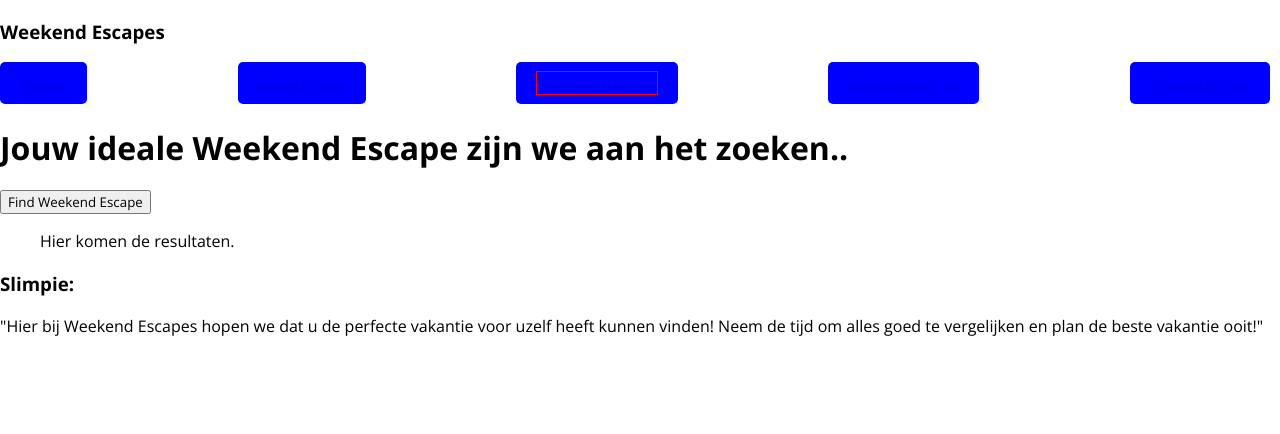
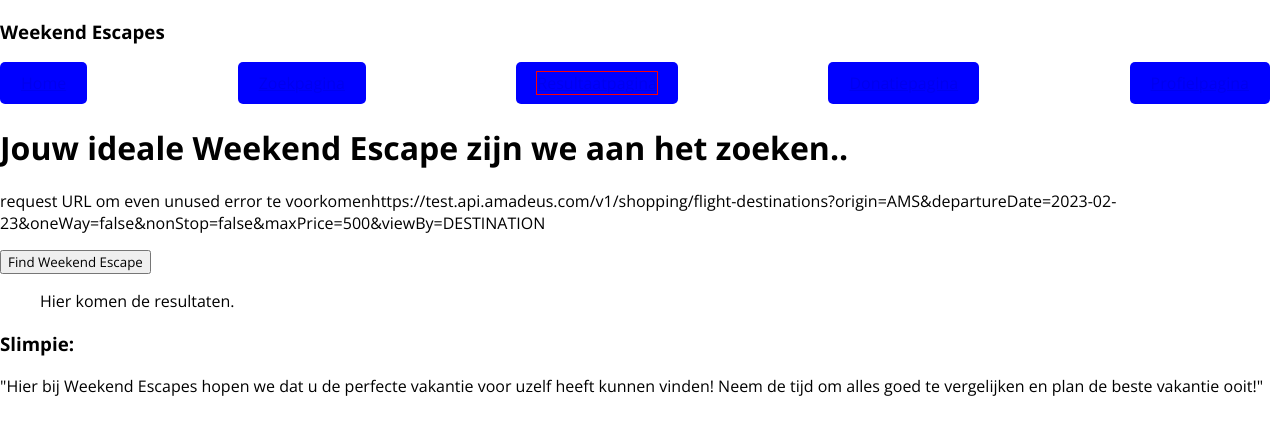
Before and after one commit to sebasvisser/2022-frontend-eindopdracht, a React (Create React App) app: page /result in a window 1280 px wide. Shown: the top 434 px of the page. Built offline with nearby package versions, Linux system fonts and the light colour scheme.

Commit message:
op basis van foutmeldingen Netlify aanpassingen gemaakt

```diff
--- a/src/App.js
+++ b/src/App.js
@@ -1,6 +1,6 @@
 import React from "react";
 import "./App.css";
-import { Route, Navigate, Routes } from "react-router-dom";
+import { Route, Routes } from "react-router-dom";
 // componenten
 import NavBar from "./components/Navbar/Navbar";
 // pagina's
--- a/src/pages/profile/Profile.js
+++ b/src/pages/profile/Profile.js
@@ -37,7 +37,7 @@ function Profile() {
   }
   useEffect(() => {
     getRandomProfile();
-  }, []);
+  }, [getRandomProfile]);
   // token uit de context halen:
   const { token } = useAuth();
 
@@ -83,6 +83,7 @@ function Profile() {
           {token && (
             <article>
               <h2>Welkom, je bent ingelogd!</h2>
+              <p>Je bent ingelogd met deze token: {token}</p>
               {/* Leuk om hier de naam van de ingelogd toe te voegen. */}
             </article>
           )}
--- a/src/pages/result/Result.js
+++ b/src/pages/result/Result.js
@@ -60,6 +60,7 @@ function Result() {
         <h1 id={"resultHeader"}>
           Jouw ideale Weekend Escape zijn we aan het zoeken..
         </h1>
+        <p>request URL om even unused error te voorkomen{requestURL}</p>
       </header>
       <main>
         <header>
--- a/src/pages/search/Search.js
+++ b/src/pages/search/Search.js
@@ -1,7 +1,7 @@
 import React from "react";
 import axios from "axios";
 import { useForm } from "react-hook-form";
-import { redirect } from "react-router-dom";
+// import { redirect } from "react-router-dom";
 import Footer from "../../components/Footer/Footer";
 import "./Search.css";
 
@@ -57,6 +57,7 @@ function Search() {
           Vinden, vinden, vinden, vinden vinden, vinden, vinden vinden, vinden,
           vinden.
         </h3>
+        <p>request URL om even unused error te voorkomen{requestURL}</p>
       </header>
       <main>
         <section className="card">
```
